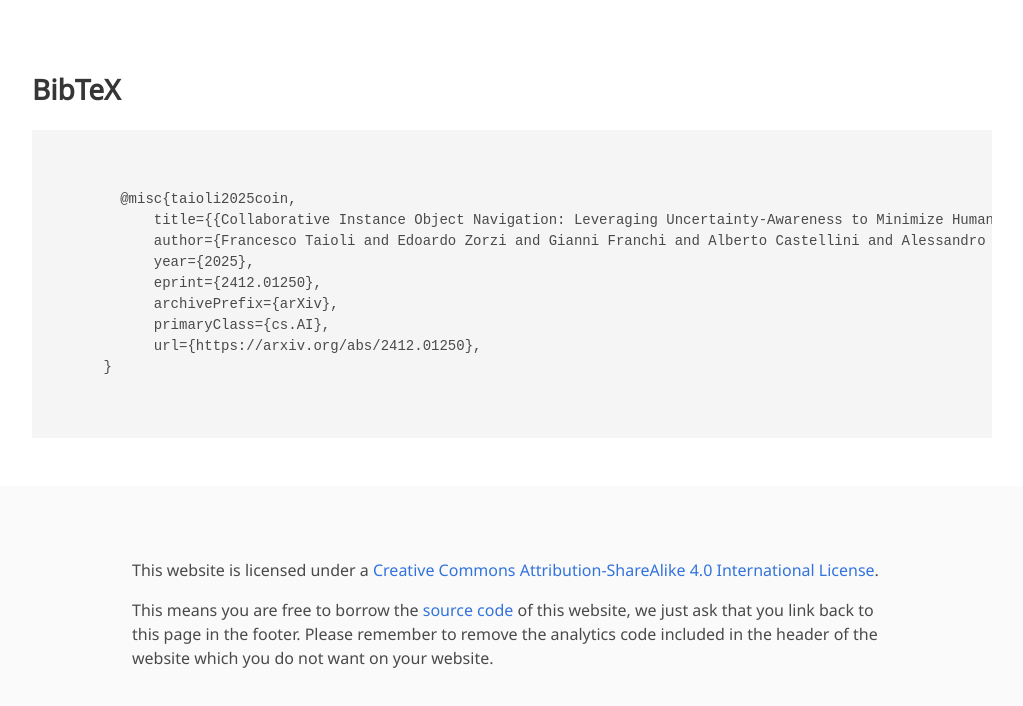
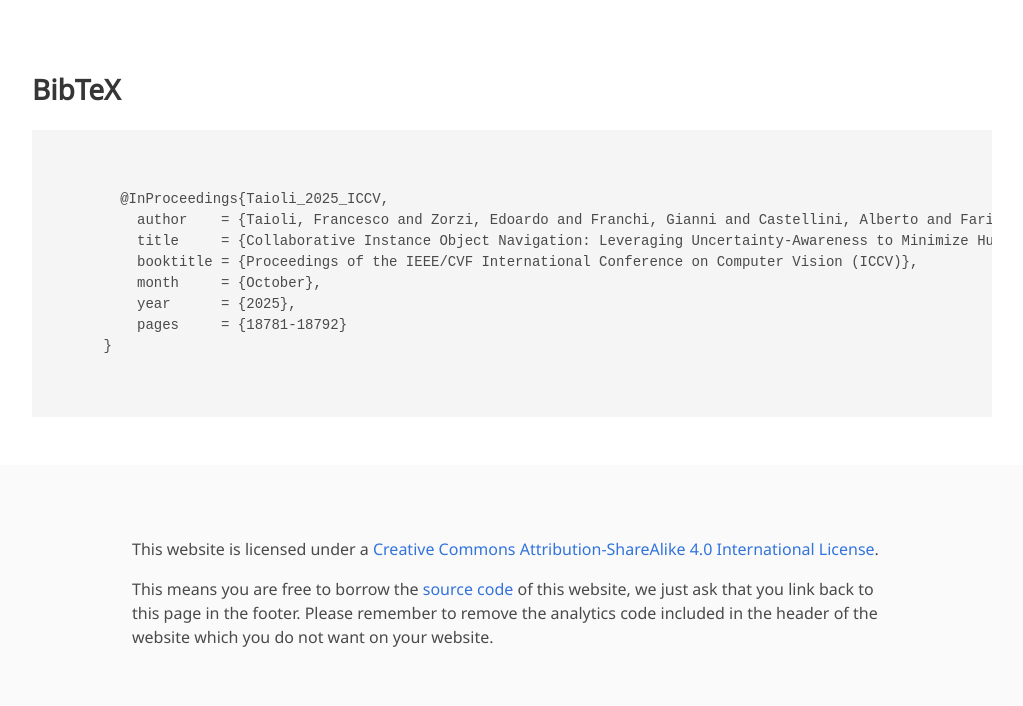
Before and after one commit to intelligolabs/CoIN, a plain HTML site: page index.html in a window 1280 px wide. Shown: the part 5672-6378 px from the top of the page, without its empty margins (128-1151 px from the left). Drawn offline with nearby package versions, Linux system fonts and the light colour scheme; some icons are missing; a web font is replaced by a local one.

Commit message:
Revise BibTeX for iccv

```diff
--- a/index.html
+++ b/index.html
@@ -744,14 +744,13 @@
         <h2 class="title">BibTeX</h2>
         <pre>      <code>
 
-        @misc{taioli2025coin,
-            title={{Collaborative Instance Object Navigation: Leveraging Uncertainty-Awareness to Minimize Human-Agent Dialogues}},
-            author={Francesco Taioli and Edoardo Zorzi and Gianni Franchi and Alberto Castellini and Alessandro Farinelli and Marco Cristani and Yiming Wang},
-            year={2025},
-            eprint={2412.01250},
-            archivePrefix={arXiv},
-            primaryClass={cs.AI},
-            url={https://arxiv.org/abs/2412.01250},
+        @InProceedings{Taioli_2025_ICCV,
+          author    = {Taioli, Francesco and Zorzi, Edoardo and Franchi, Gianni and Castellini, Alberto and Farinelli, Alessandro and Cristani, Marco and Wang, Yiming},
+          title     = {Collaborative Instance Object Navigation: Leveraging Uncertainty-Awareness to Minimize Human-Agent Dialogues},
+          booktitle = {Proceedings of the IEEE/CVF International Conference on Computer Vision (ICCV)},
+          month     = {October},
+          year      = {2025},
+          pages     = {18781-18792}
       }
 
 </code>
```
